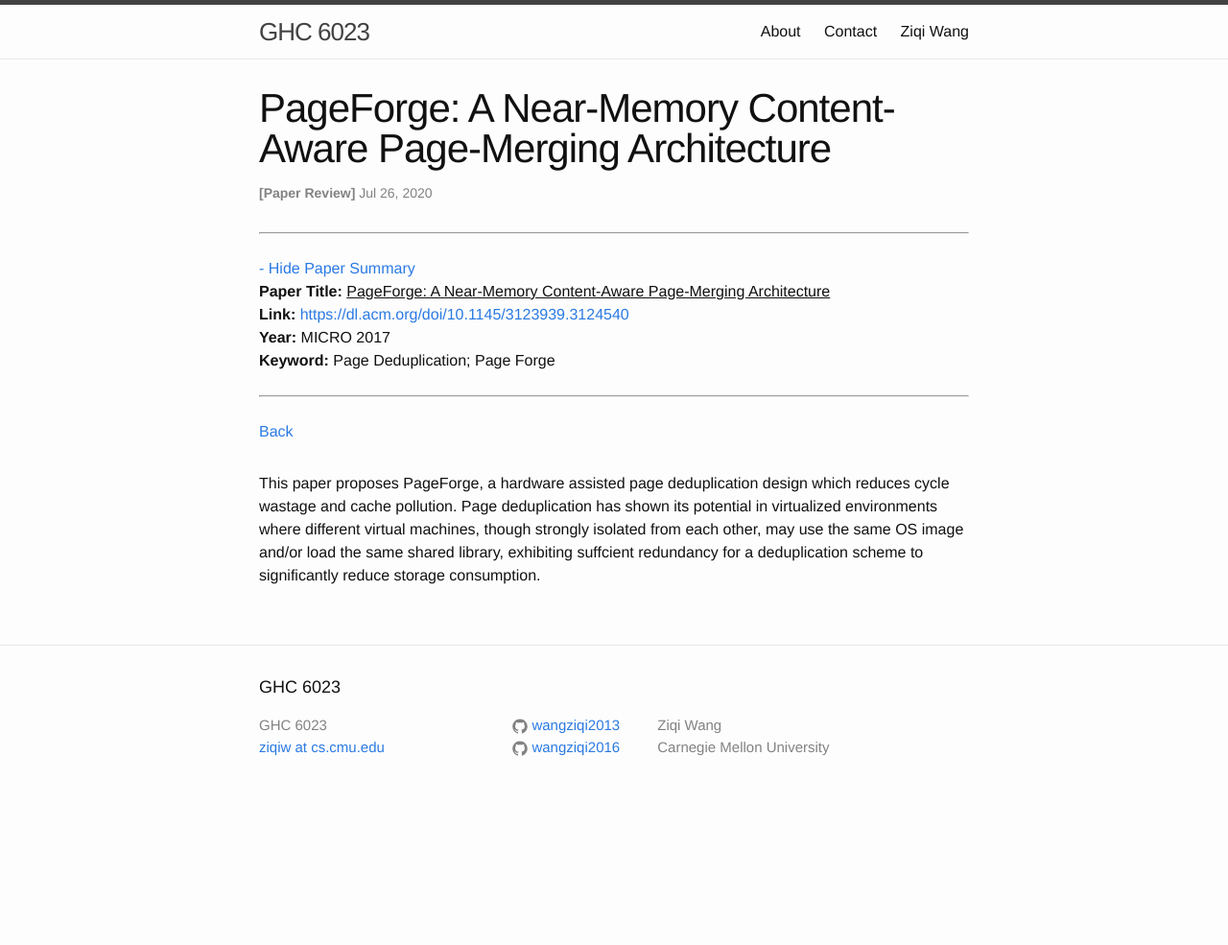
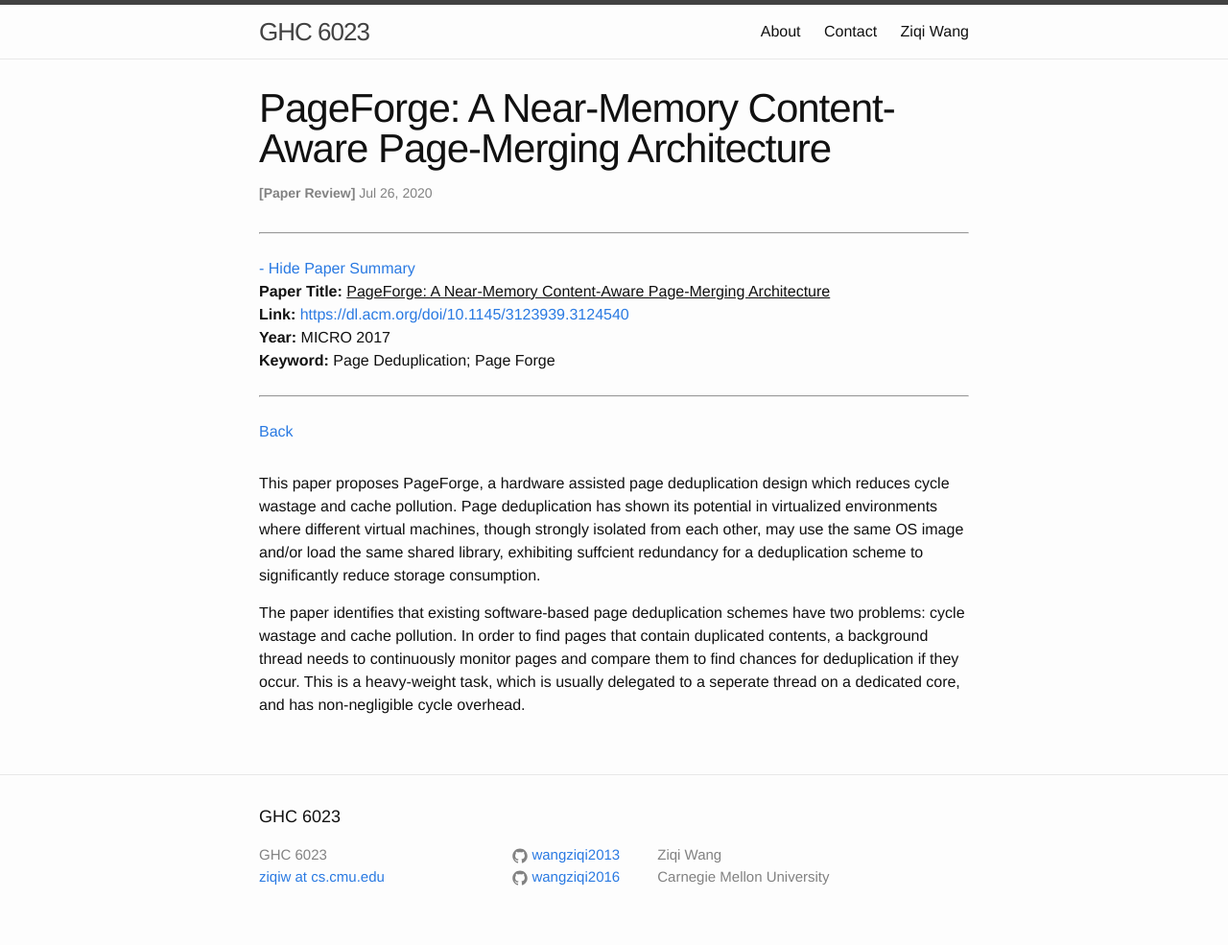
Before and after one commit to wangziqi2013/wangziqi2013.github.io, a Jekyll site: the page built from _posts/2020-07-26-pageforge.markdown, in a window 1280 px wide. Shown: the whole page at 96% size. Built offline with Jekyll 4.4.1, drawn with Linux system fonts in a browser that asks for light colours; before the commit the page ends 900 px from its top, so only the background shows below that.

Commit message:
Adding cycles

```diff
--- a/_posts/2020-07-26-pageforge.markdown
+++ b/_posts/2020-07-26-pageforge.markdown
@@ -17,3 +17,8 @@ This paper proposes PageForge, a hardware assisted page deduplication design whi
 Page deduplication has shown its potential in virtualized environments where different virtual machines, though strongly
 isolated from each other, may use the same OS image and/or load the same shared library, exhibiting suffcient redundancy
 for a deduplication scheme to significantly reduce storage consumption.
+
+The paper identifies that existing software-based page deduplication schemes have two problems: cycle wastage and cache
+pollution. In order to find pages that contain duplicated contents, a background thread needs to continuously monitor
+pages and compare them to find chances for deduplication if they occur. This is a heavy-weight task, which is usually delegated
+to a seperate thread on a dedicated core, and has non-negligible cycle overhead.
```
